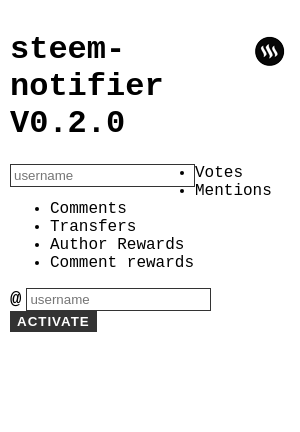
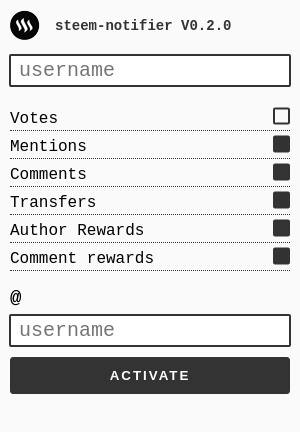
Before and after one commit to code-with-sam/steem-notifier, an Electron app: page index.html in a window 300 px wide. Drawn offline with Linux system fonts and the light colour scheme.

Commit message:
redesign

```diff
--- a/index.html
+++ b/index.html
@@ -4,35 +4,81 @@
     <meta charset="UTF-8">
     <title>steem-notifier</title>
     <style>
+      * {
+        box-sizing: border-box;
+      }
       body {
         font-family: Inconsolata, 'Courier New', Courier, monospace;
         margin: 0;
-        padding: 10px
+        padding: 10px;
+        background-color: #fafafa;
       }
-      h4 {
-        font-size: 18px;
-        margin: 0 0 5px 0;
+      h1 {
+        font-size: 14px;
+        margin: 8px 0 15px 45px;
         color: #333;
+      }
+      img {
+        position: absolute;
+        top: 5px;
+        left: 5px;
       }
       p {
         font-size: 14px;
         color: #333;
       }
+      ul {
+          display: block;
+          padding: 0;
+      }
+      li {
+        padding: 2px 0;
+        list-style: none;
+        margin: 5px 0;
+        position: relative;
+        border-bottom: dotted 1px #333;
+      }
+      .check-box {
+        height: 17px;
+        width: 17px;
+        border-radius: 2px;
+        border: solid 0.16rem #333;
+        position: absolute;
+        right: 0;
+        top: 8px;
+        transform: translateY(-50%);
+        cursor: pointer;
+      }
+      .check-box.checked {
+        background-color: #333;
+      }
       input {
-        float: left;
         border: solid 1px #333;
         padding: 3px;
+        width: calc(100% + 2px);
+        padding: 3px 5px 3px 8px;
+        margin: 5px -1px;
+        border-radius: 2px;
+        border: solid 2px #333;
+        font-size: 20px;
+        font-family: Inconsolata, 'Courier New', Courier, monospace;
+        outline: none;
       }
       button {
         float: left;
         border: solid 1px #333;
         text-transform: uppercase;
-        letter-spacing: 1px;
+        letter-spacing: 2px;
         font-weight: bold;
         background: #333;
         color: #fff;
-        height: 21px;
+        width: 100%;
+        padding: 10px 0;
+        margin: 5px 0;
+        border-radius: 3px;
+        cursor: pointer;
       }
+      button:focus {outline:0;}
       span {
         float: left;
         font-weight: 700;
```
